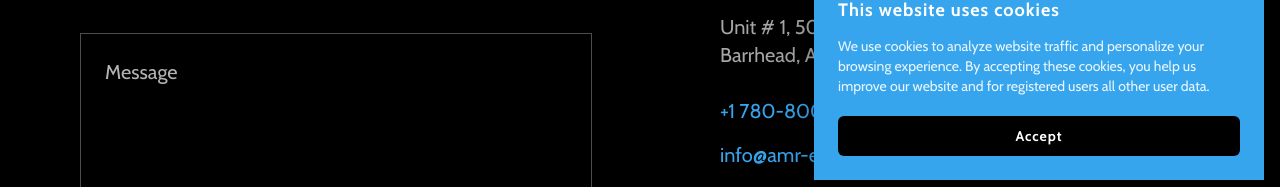
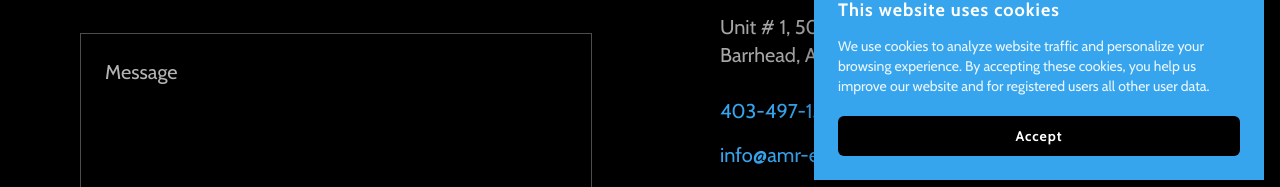
Before and after one commit to webixsolutions-dev/amrenterprises, a React (Vite) app: page /contact-us in a window 1280 px wide. Shown: the part 604-791 px from the top of the page. Built offline with nearby package versions, Linux system fonts and the light colour scheme.

Commit message:
add number

```diff
--- a/src/pages/ContactUs.jsx
+++ b/src/pages/ContactUs.jsx
@@ -78,10 +78,10 @@ const ContactUs = () => {
                 <div className="mt-7 space-y-4">
 
                   <a
-                    href="tel:+17808001628"
+                    href="tel:+403-497-1589"
                     className="block text-brand text-lg md:text-xl hover:underline"
                   >
-                    +1 780-800-1628
+                    403-497-1589
                   </a>
 
                   <a
```
